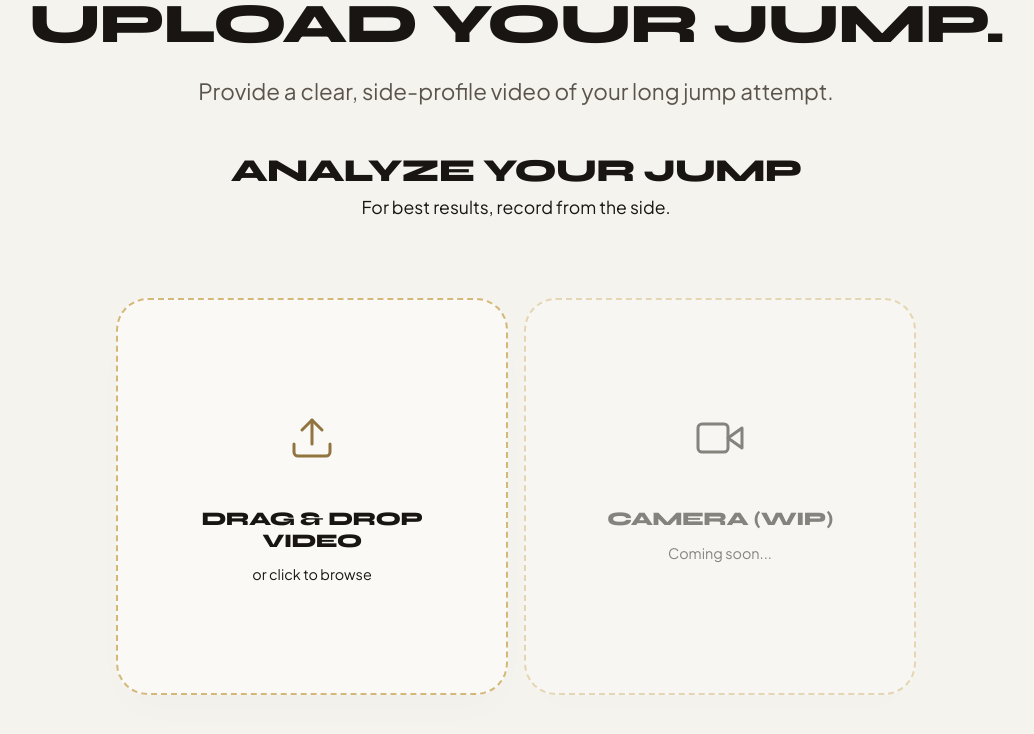
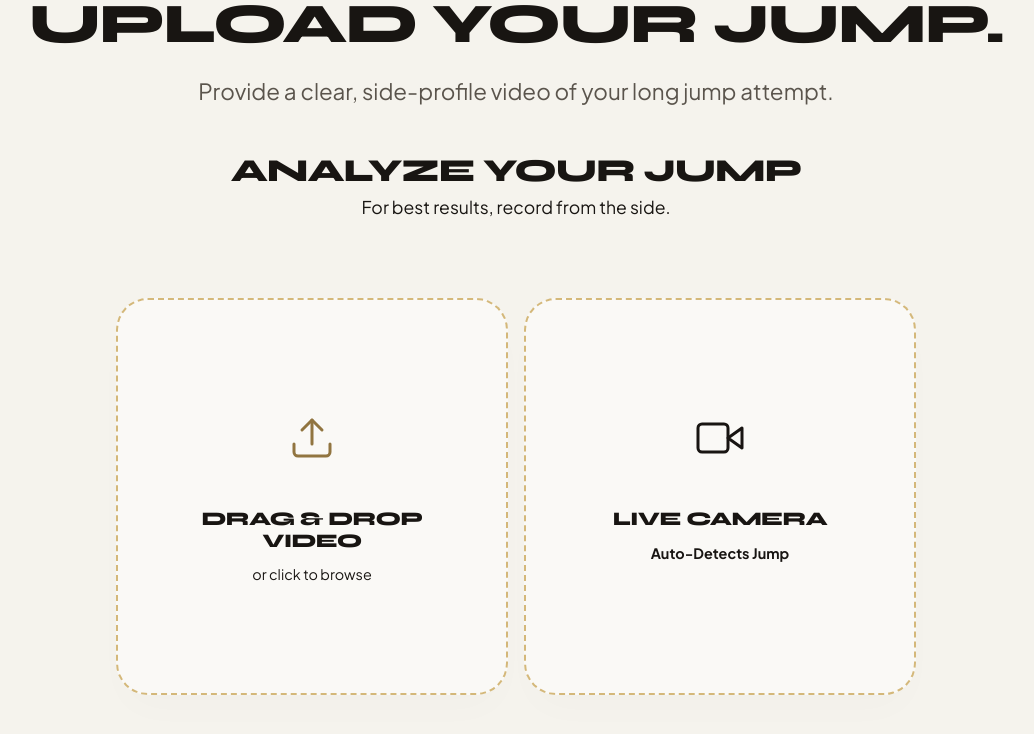
Before and after one commit to Aghoshroop/jump.ai, a React (Vite) app: page / in a window 1280 px wide. Shown: the part 982-1716 px from the top of the page, without its empty margins (124-1158 px from the left). Built offline with nearby package versions, Linux system fonts and the light colour scheme.

Commit message:
feat: activate full-screen live camera tracking

```diff
--- a/src/components/VideoUploader.tsx
+++ b/src/components/VideoUploader.tsx
@@ -226,23 +226,23 @@ const VideoUploader: React.FC<Props> = ({ onUploadSuccess }) => {
       )}
 
       {isCameraActive ? (
-        <div style={{ marginBottom: '2rem', position: 'relative', borderRadius: '12px', overflow: 'hidden', background: '#000', border: jumpDetected ? '4px solid #00FF00' : '4px solid transparent', transition: 'border 0.3s' }}>
-          <video ref={liveVideoRef} autoPlay playsInline muted style={{ width: '100%', maxHeight: '500px', objectFit: 'cover' }} />
+        <div style={{ position: 'fixed', top: 0, left: 0, width: '100vw', height: '100vh', zIndex: 9999, background: '#000', border: jumpDetected ? '8px solid #00FF00' : 'none', transition: 'border 0.3s', boxSizing: 'border-box' }}>
+          <video ref={liveVideoRef} autoPlay playsInline muted style={{ width: '100%', height: '100%', objectFit: 'cover' }} />
           <canvas ref={canvasRef} style={{ position: 'absolute', top: 0, left: 0, width: '100%', height: '100%', objectFit: 'cover' }} />
 
-          <div style={{ position: 'absolute', top: '20px', left: '20px', background: 'rgba(0,0,0,0.7)', padding: '10px 20px', borderRadius: '8px', color: 'white', fontWeight: 'bold', fontSize: '1.2rem' }}>
+          <div style={{ position: 'absolute', top: '30px', left: '30px', background: 'rgba(0,0,0,0.7)', padding: '10px 20px', borderRadius: '8px', color: 'white', fontWeight: 'bold', fontSize: '1.5rem', zIndex: 10000 }}>
              {recordingTime}s remaining
           </div>
 
           {jumpDetected && (
-              <div style={{ position: 'absolute', top: '50%', left: '50%', transform: 'translate(-50%, -50%)', background: 'rgba(0, 255, 0, 0.9)', color: 'black', padding: '1rem 3rem', borderRadius: '50px', fontSize: '2.5rem', fontWeight: 900, textTransform: 'uppercase', boxShadow: '0 0 30px #00FF00' }}>
+              <div style={{ position: 'absolute', top: '50%', left: '50%', transform: 'translate(-50%, -50%)', background: 'rgba(0, 255, 0, 0.9)', color: 'black', padding: '1.5rem 4rem', borderRadius: '50px', fontSize: '3rem', fontWeight: 900, textTransform: 'uppercase', boxShadow: '0 0 40px #00FF00', zIndex: 10000 }}>
                   JUMP DETECTED!
-                  <div style={{ fontSize: '1rem', marginTop: '10px' }}>Stopping in 2 seconds...</div>
+                  <div style={{ fontSize: '1.2rem', marginTop: '10px', textAlign: 'center' }}>Stopping in 2 seconds...</div>
               </div>
           )}
 
-          <div style={{ position: 'absolute', bottom: '20px', left: '0', right: '0', display: 'flex', justifyContent: 'center', gap: '1rem' }}>
-            <button className="primary-btn" onClick={() => { setWarningMsg(''); stopCamera(); }} style={{ background: '#333', borderRadius: '50px', padding: '0.8rem 2rem', border: '2px solid #ff4444' }}>
+          <div style={{ position: 'absolute', bottom: '40px', left: '0', right: '0', display: 'flex', justifyContent: 'center', gap: '1rem', zIndex: 10000 }}>
+            <button className="primary-btn" onClick={() => { setWarningMsg(''); stopCamera(); }} style={{ background: '#333', borderRadius: '50px', padding: '1rem 3rem', border: '2px solid #ff4444', fontSize: '1.2rem', color: 'white', cursor: 'pointer' }}>
               Cancel
             </button>
           </div>
@@ -268,15 +268,15 @@ const VideoUploader: React.FC<Props> = ({ onUploadSuccess }) => {
               <p style={{ color: 'var(--text-muted)', fontSize: '0.9rem' }}>or click to browse</p>
             </div>
 
-            <div className="upload-zone" style={{ flex: 1, opacity: 0.5, cursor: 'not-allowed' }} onClick={() => { alert('Live Auto-Capture is currently down for maintenance/WIP. Please upload a video instead.'); if(false) startCamera(); }}>
-              <div className="upload-icon" style={{ color: 'var(--text-muted)' }}>
+            <div className="upload-zone" style={{ flex: 1, cursor: 'pointer' }} onClick={() => startCamera()}>
+              <div className="upload-icon" style={{ color: 'var(--accent-gold)' }}>
                 <svg width="48" height="48" viewBox="0 0 24 24" fill="none" stroke="currentColor" strokeWidth="1.5" strokeLinecap="round" strokeLinejoin="round">
                   <path d="M23 7l-7 5 7 5V7z"></path>
                   <rect x="1" y="5" width="15" height="14" rx="2" ry="2"></rect>
                 </svg>
               </div>
-              <h4 style={{ fontSize: '1.2rem', margin: '1rem 0 0.5rem', color: 'var(--text-muted)' }}>Camera (WIP)</h4>
-              <p style={{ color: 'var(--text-muted)', fontSize: '0.9rem' }}>Coming soon...</p>
+              <h4 style={{ fontSize: '1.2rem', margin: '1rem 0 0.5rem', color: 'var(--text-main)' }}>Live Camera</h4>
+              <p style={{ color: 'var(--accent-gold)', fontSize: '0.9rem', fontWeight: 'bold' }}>Auto-Detects Jump</p>
             </div>
         </div>
       )}
```
